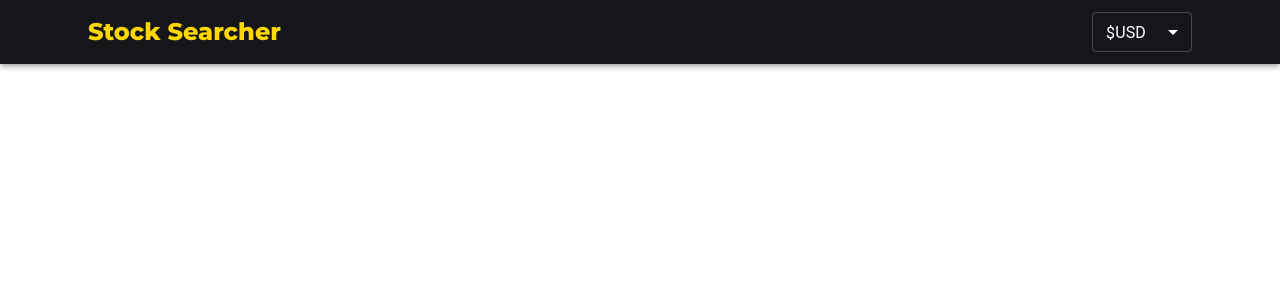
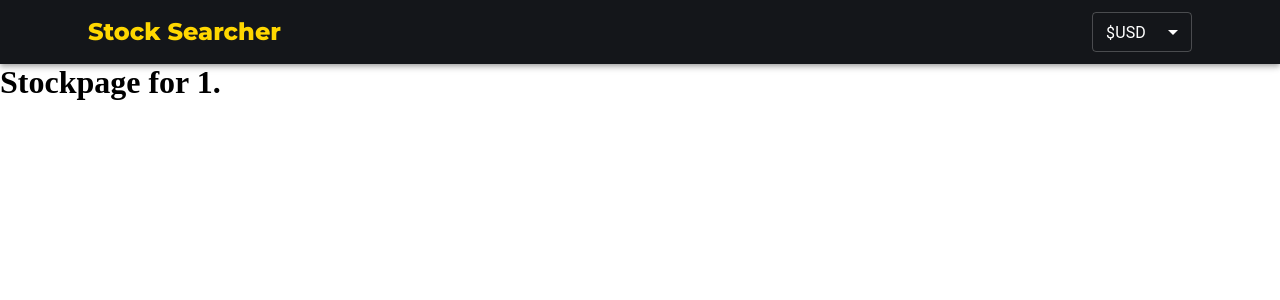
Before and after one commit to roong0/StockSearcher, a React (Vite) app in the folder StockSearcher/: page /stock/1 in a window 1280 px wide. Shown: the top 300 px of the page. Built offline with nearby package versions, Linux system fonts and the light colour scheme.

Commit message:
Created page template for individual stock pages

```diff
--- a/StockSearcher/src/App.tsx
+++ b/StockSearcher/src/App.tsx
@@ -3,7 +3,7 @@ import './App.css'
 import { BrowserRouter, Route, Routes } from "react-router-dom";
 import Header from './components/Header';
 import Homepage from './components/Homepage';
-import Stockpage from './Stockpage';
+import Stockpage from './components/Stockpage';
 
 function App() {
   return (
@@ -12,7 +12,7 @@ function App() {
         <Header />
         <Routes>
           <Route path="/" element={<Homepage />} />
-          <Route path="/stocks" element={<Stockpage />} />
+          <Route path="/stock/:id" element={<Stockpage />} />
         </Routes>
 
       </div>
--- a/StockSearcher/src/Stockpage.tsx
+++ /dev/null
@@ -1,7 +0,0 @@
-export default function Stockpage() {
-    return (
-      <div>
-        <h1>Stockpage</h1>
-      </div>
-    );
-  }
--- /dev/null
+++ b/StockSearcher/src/components/Stockpage.tsx
@@ -0,0 +1,10 @@
+import { useParams } from "react-router-dom";
+
+export default function Stockpage() {
+  const {id} = useParams();
+    return (
+      <div>
+        <h1>Stockpage for {id}.</h1>
+      </div>
+    );
+  }
```
